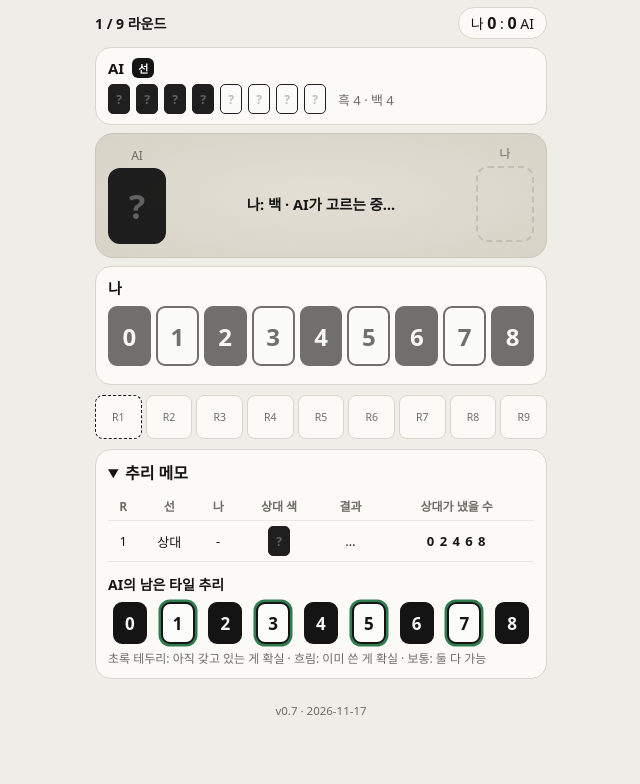
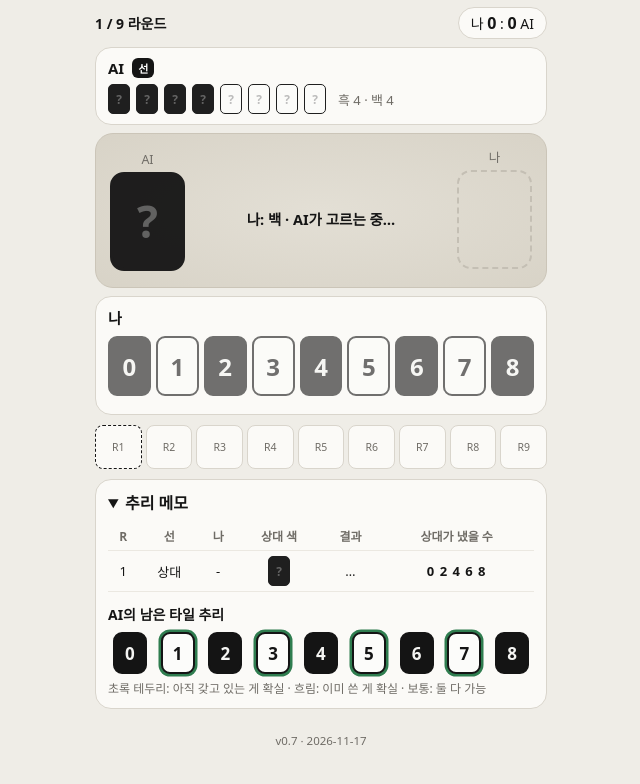
Before and after one commit to jkh76/bnw, a plain HTML site: page index.html in a window 1280 px wide. Both pictures are taken after a click on the button "시작". Shown: the part 48-832 px from the top of the page, without its empty margins (319-959 px from the left). Before the commit the page ends 806 px from the top, so only its background shows below. Drawn offline with Linux system fonts and the light colour scheme.

Commit message:
대결판 30% 확대 (버전 v0.7 유지)
Co-Authored-By: Claude Opus 5.5 <noreply@anthropic.com>
Claude-Session: https://claude.ai/code/session_01RsA9Tn2RQ9EAMLyscqpR5y

```diff
--- a/index.html
+++ b/index.html
@@ -61,18 +61,18 @@
   .tile.back{font-size:18px;opacity:.95}
   .tile.back.B{color:#5c5c5c}.tile.back.W{color:#b9b9b9}
   .tile.sm{width:22px;height:30px;border-radius:5px;font-size:12px;border-width:1.5px}
-  .tile.lg{width:58px;height:76px;border-radius:12px;font-size:34px;border-width:3px}
+  .tile.lg{width:75px;height:99px;border-radius:14px;font-size:44px;border-width:3px}
   .tile.empty{background:transparent;border:2px dashed #c4bfb4;color:#b3ada1}
   .tile.pop{animation:pop .45s ease}
   @keyframes pop{0%{transform:rotateY(90deg) scale(.8)}100%{transform:none}}
   .tile.win{box-shadow:0 0 0 4px var(--accent)}
 
-  .table{position:relative;margin:8px 0;padding:10px 12px;border-radius:18px;
+  .table{position:relative;margin:8px 0;padding:13px 14px;border-radius:18px;
     background:radial-gradient(ellipse at center,#e3dfd5 0%,#d8d3c7 100%);border:1px solid #cbc5b8;
     display:flex;flex-direction:row;align-items:center;justify-content:space-between;gap:8px}
   .slotrow{display:flex;flex-direction:column;align-items:center;gap:4px}
-  .slotlbl{font-size:12px;color:var(--muted);max-width:72px;text-align:center;white-space:nowrap;overflow:hidden;text-overflow:ellipsis}
-  .status{flex:1;font-size:14.5px;font-weight:600;text-align:center;min-height:76px;display:flex;align-items:center;justify-content:center;padding:18px 2px 0;line-height:1.35;word-break:keep-all}
+  .slotlbl{font-size:12.5px;color:var(--muted);max-width:84px;text-align:center;white-space:nowrap;overflow:hidden;text-overflow:ellipsis}
+  .status{flex:1;font-size:14.5px;font-weight:600;text-align:center;min-height:99px;display:flex;align-items:center;justify-content:center;padding:18px 2px 0;line-height:1.35;word-break:keep-all}
   .status .hl{color:var(--accent)}
   .banner{position:absolute;left:50%;transform:translateX(-50%);top:8px;white-space:nowrap;font-size:13px;font-weight:800;padding:4px 10px;border-radius:999px;background:var(--ink);color:#fff}
   .banner.win{background:var(--accent)}
```
